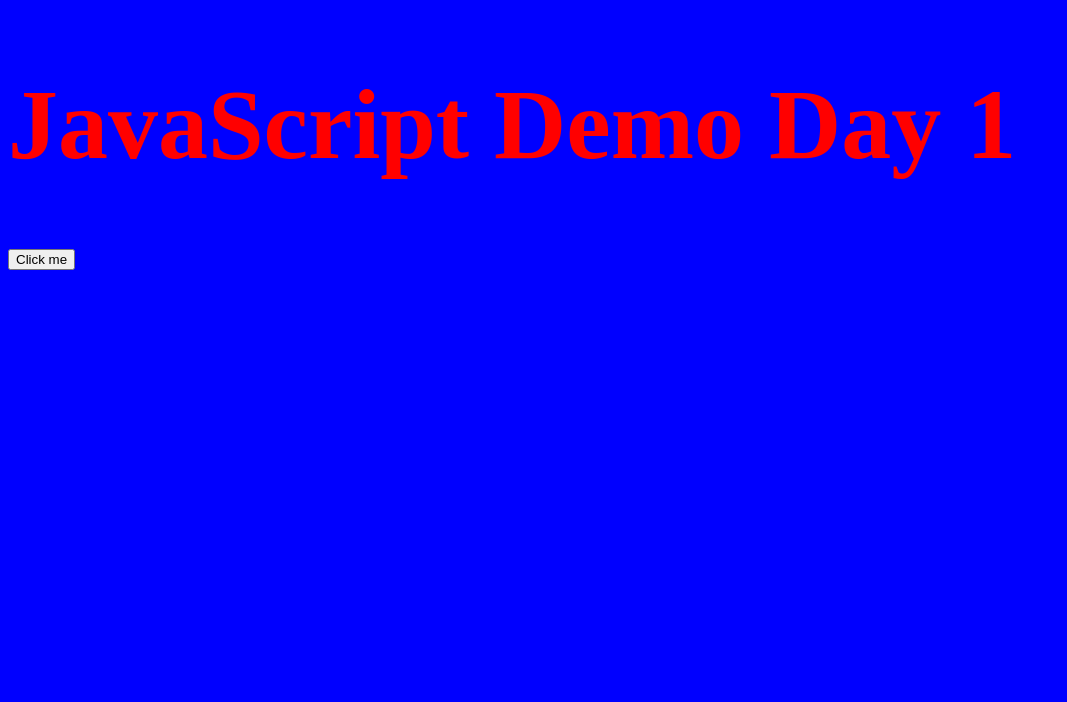
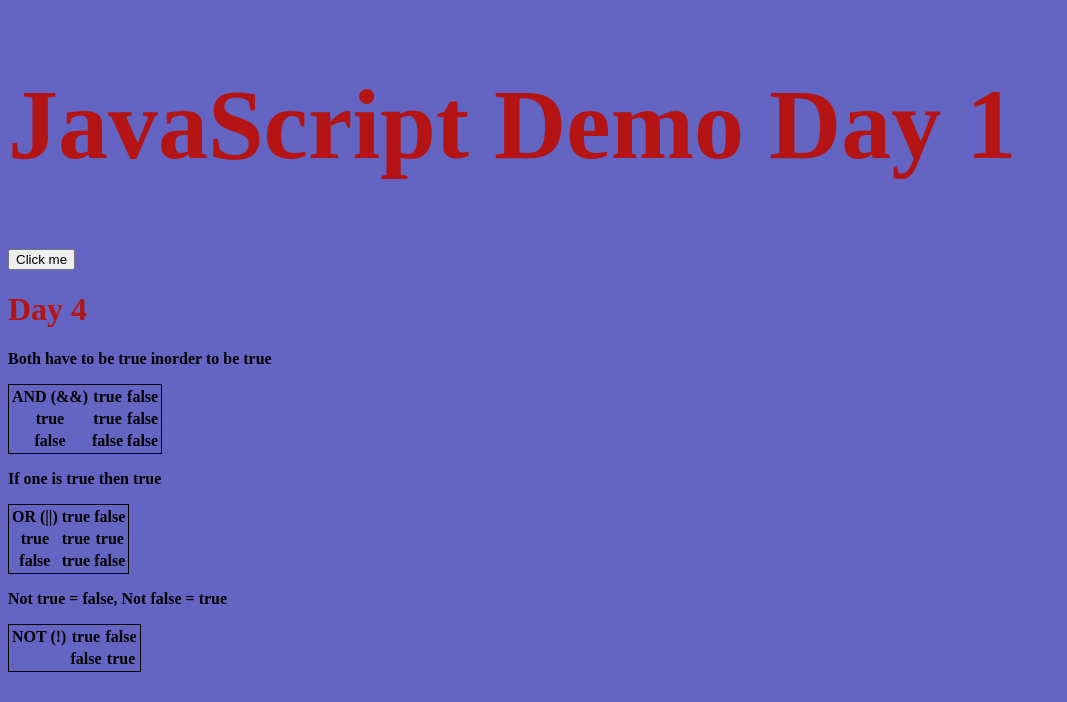
Before and after one commit to TrevSchev/javascript-practice, a plain HTML site: page index.html in a window 1280 px wide. Shown: the whole page, without its empty margins (0-1067 px from the left). Drawn offline with Linux system fonts and the light colour scheme.

Commit message:
day 4 notes

```diff
--- a/css/styles.css
+++ b/css/styles.css
@@ -1,4 +1,4 @@
 body {
-    background-color: blue;
+    background-color: rgb(100, 100, 194);
     font-weight: bold;
 }
--- a/index.html
+++ b/index.html
@@ -10,7 +10,11 @@
 
     <style>
       h1 {
-        color: red;
+        color: rgb(180, 20, 20);
+      }
+
+      table {
+        border: solid black 1px;
       }
     </style>
 
@@ -22,12 +26,63 @@
         like css*/
 
       //but single lines like this in js
-      alert("JS running in script tag in html");
+      //alert("JS running in script tag in html");
     </script>
   </head>
   <body>
     <h1 style="font-size: 100px">JavaScript Demo Day 1</h1>
 
     <button onclick="alert('you clicked me');">Click me</button>
+
+    <h1>Day 4</h1>
+    <p>Both have to be true inorder to be true</p>
+    <table>
+      <tr>
+        <th>AND (&&)</th>
+        <th>true</th>
+        <th>false</th>
+      </tr>
+      <tr>
+        <th>true</th>
+        <th>true</th>
+        <th>false</th>
+      </tr>
+      <tr>
+        <th>false</th>
+        <th>false</th>
+        <th>false</th>
+      </tr>
+    </table>
+    <p>If one is true then true</p>
+    <table>
+      <tr>
+        <th>OR (||)</th>
+        <th>true</th>
+        <th>false</th>
+      </tr>
+      <tr>
+        <th>true</th>
+        <th>true</th>
+        <th>true</th>
+      </tr>
+      <tr>
+        <th>false</th>
+        <th>true</th>
+        <th>false</th>
+      </tr>
+    </table>
+    <p>Not true = false, Not false = true</p>
+    <table>
+      <tr>
+        <th>NOT (!)</th>
+        <th>true</th>
+        <th>false</th>
+      </tr>
+      <tr>
+        <th></th>
+        <th>false</th>
+        <th>true</th>
+      </tr>
+    </table>
   </body>
 </html>
```
Also changed, not shown: js/script.js (+46 -8 lines).
